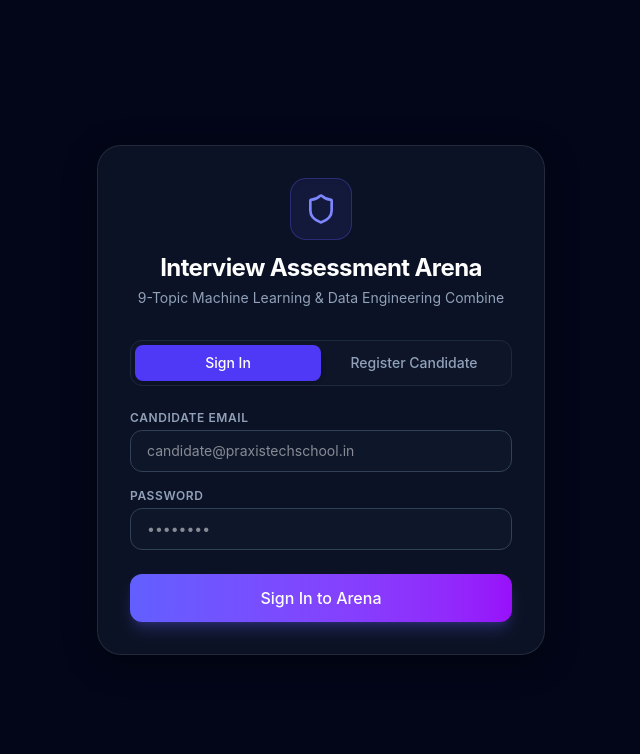
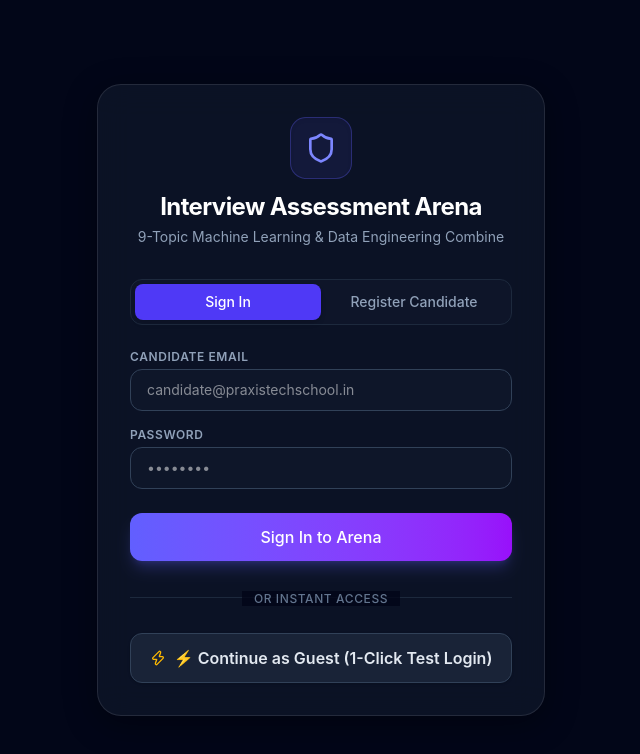
Before and after one commit to gobinathrc/mcq-platform, a React (Vite) app in the folder frontend/: page / in a window 1280 px wide. Shown: the top 754 px of the page, without its empty margins (319-959 px from the left). Built offline with nearby package versions, Linux system fonts and the light colour scheme.

Commit message:
feat: add 1-click temporary guest login button to auth screen

```diff
--- a/frontend/src/App.tsx
+++ b/frontend/src/App.tsx
@@ -343,6 +343,32 @@ export function App() {
     }
   };
 
+  const handleGuestLogin = async () => {
+    setAuthLoading(true);
+    setAuthError('');
+
+    try {
+      const res = await fetch('/api/auth/guest', {
+        method: 'POST',
+        headers: { 'Content-Type': 'application/json' },
+      });
+
+      const data = await res.json();
+      if (!res.ok) {
+        throw new Error(data.error || 'Failed to start guest session');
+      }
+
+      setUser(data.user);
+      setToken(data.token);
+      localStorage.setItem('mcq_user', JSON.stringify(data.user));
+      localStorage.setItem('mcq_token', data.token);
+    } catch (err: any) {
+      setAuthError(err.message);
+    } finally {
+      setAuthLoading(false);
+    }
+  };
+
   const handleLogout = () => {
     setUser(null);
     setToken(null);
@@ -503,6 +529,25 @@ export function App() {
               {authLoading ? 'Verifying...' : authMode === 'register' ? 'Register & Enter Arena' : 'Sign In to Arena'}
             </button>
           </form>
+
+          <div className="relative my-6 text-center">
+            <div className="absolute inset-0 flex items-center">
+              <div className="w-full border-t border-slate-800" />
+            </div>
+            <span className="relative px-3 bg-slate-950/80 text-xs uppercase tracking-wider text-slate-500 font-medium">
+              or instant access
+            </span>
+          </div>
+
+          <button
+            type="button"
+            onClick={handleGuestLogin}
+            disabled={authLoading}
+            className="w-full py-3 px-4 rounded-xl font-semibold bg-slate-800/80 hover:bg-slate-700/80 border border-slate-700 hover:border-indigo-500/50 text-slate-200 hover:text-white transition shadow-sm flex items-center justify-center gap-2 group disabled:opacity-50"
+          >
+            <Zap className="w-4 h-4 text-amber-400 group-hover:scale-110 transition-transform" />
+            <span>⚡ Continue as Guest (1-Click Test Login)</span>
+          </button>
         </div>
       </div>
     );
```
Also changed, not shown: 2 other files (tests, documents, lock files or other folders).
